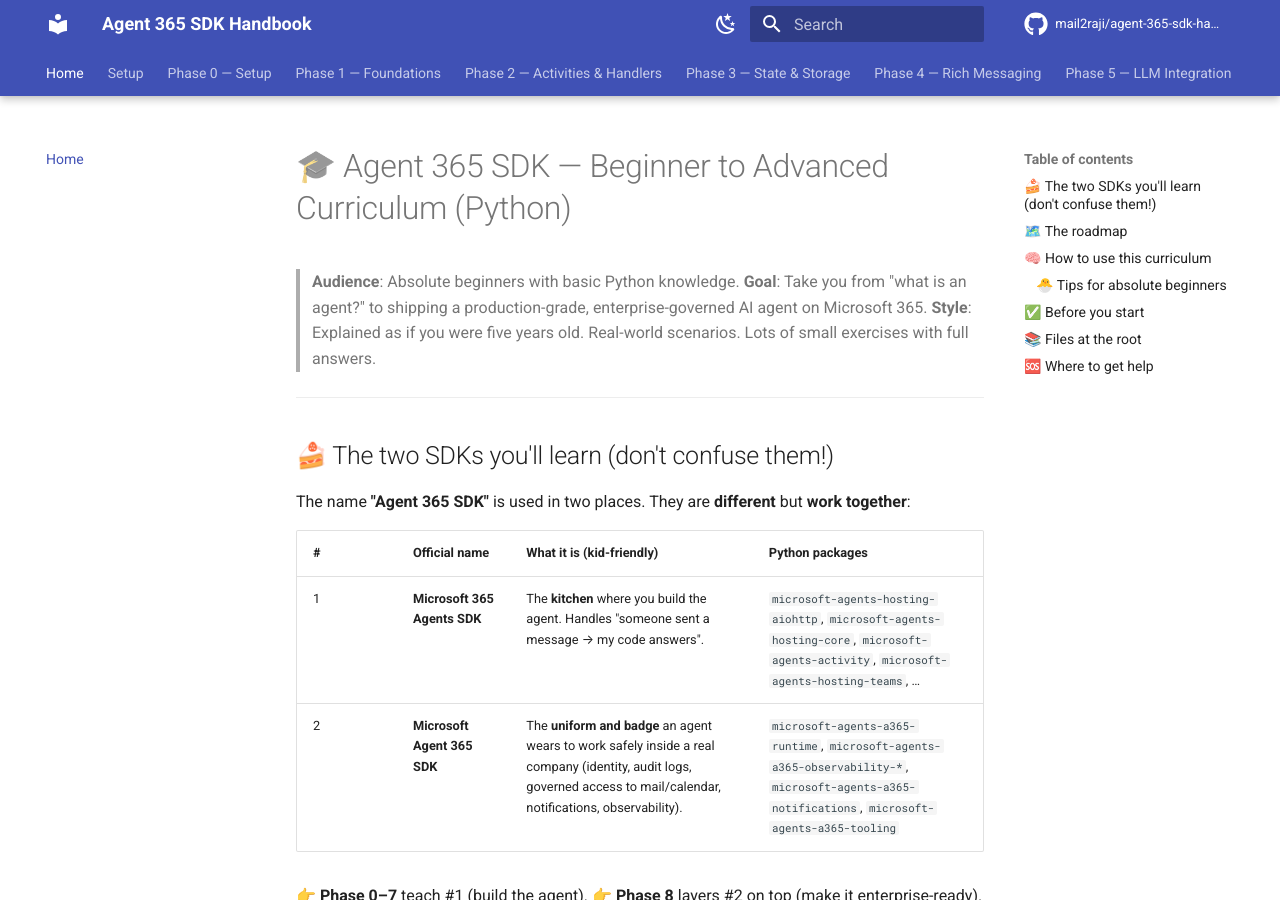
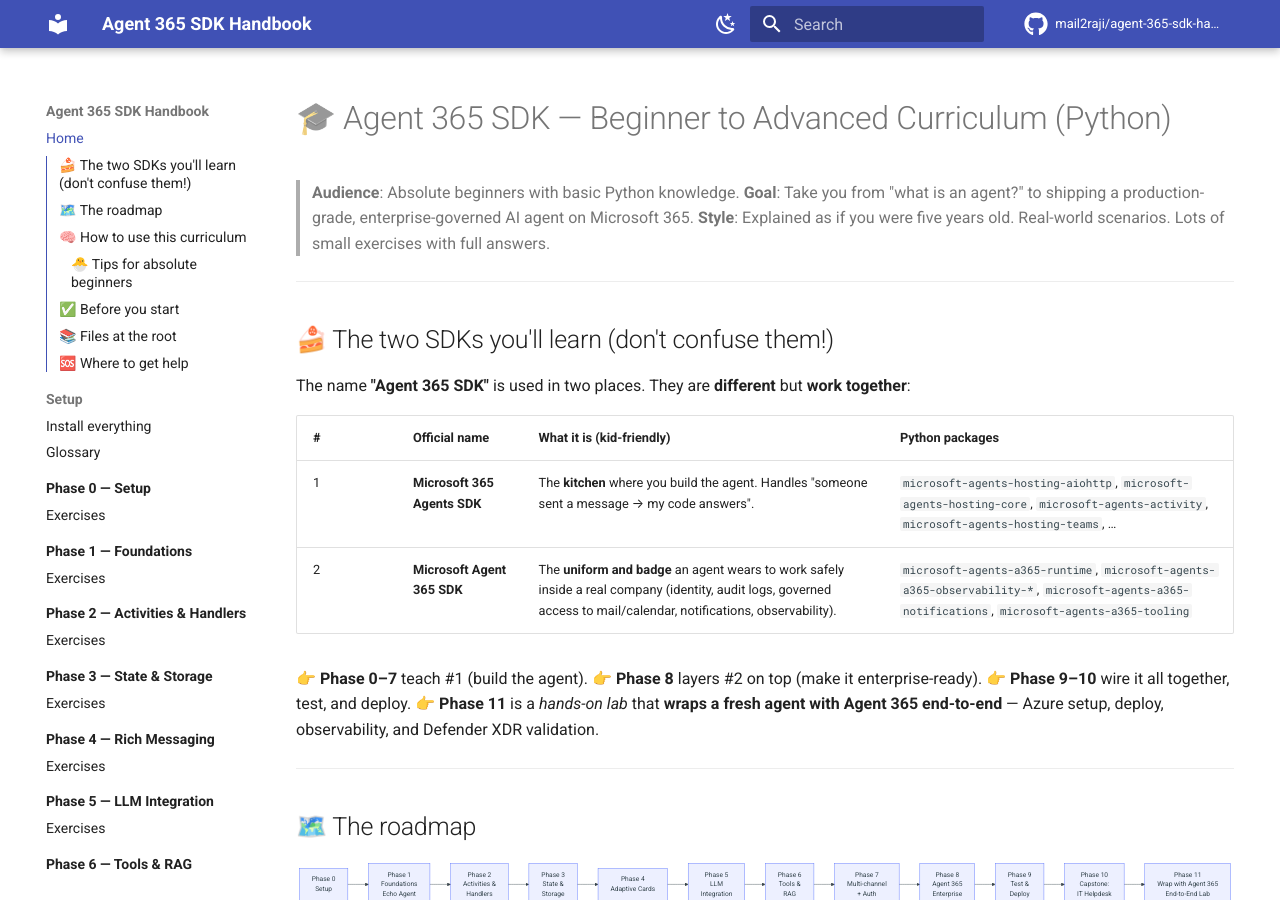
Before and after one commit to mail2raji/agent-365-sdk-handbook, an MkDocs documentation site: the page built from docs/README.md, in a window 1280 px wide and 900 px high. Built offline with MkDocs 1.6.1 and Material for MkDocs 9.7.7, drawn with Linux system fonts in a browser that asks for light colours; comment, search, counter and statistics services are not loaded.

Commit message:
fix(site): drop top tabs so all 12 phases render in left sidebar

```diff
--- a/mkdocs.yml
+++ b/mkdocs.yml
@@ -33,11 +33,12 @@
   features:
     - navigation.instant
     - navigation.tracking
-    - navigation.tabs
-    - navigation.tabs.sticky
     - navigation.sections
+    - navigation.expand
+    - navigation.indexes
     - navigation.top
     - navigation.footer
+    - toc.integrate
     - search.suggest
     - search.highlight
     - search.share
```
